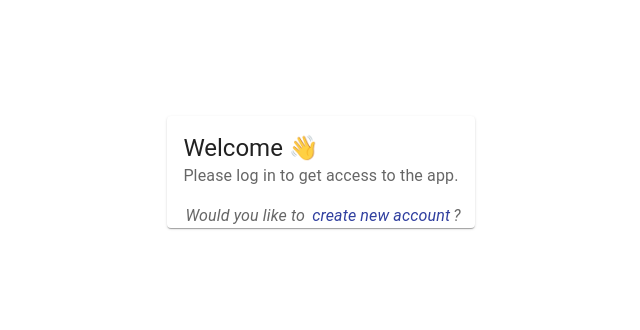
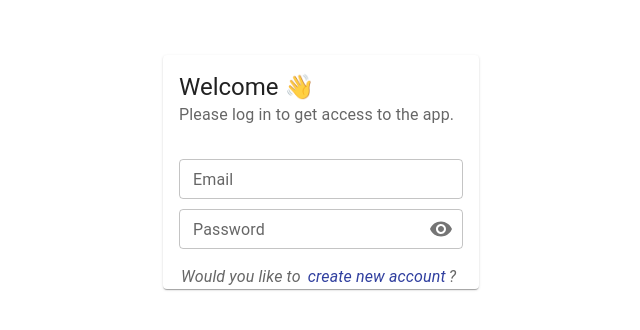
Before and after one commit to greg2012201/invoice-app-frontend, a React (Create React App) app: page /login in a window 1280 px wide. Shown: the part 228-558 px from the top of the page, without its empty margins (319-959 px from the left). Built offline with nearby package versions, Linux system fonts and the light colour scheme.

Commit message:
Add the InputFieldGroup to the form component.

```diff
--- a/src/components/LoginForm/LoginForm.tsx
+++ b/src/components/LoginForm/LoginForm.tsx
@@ -1,6 +1,8 @@
 import React, { FC, useState } from 'react';
-import { Card, CardHeader, Typography, Box } from '@mui/material';
+import { Card, CardHeader, Typography, Box, CardContent } from '@mui/material';
+
 import { Footer, FooterMessage, TextButton } from './LoginForm.styles';
+import InputFieldGroup from './InputFieldGroup';
 
 type Mode = 'login' | 'register';
 
@@ -13,12 +15,16 @@ const LoginForm: FC = () => {
             return prevState === defaultMode ? 'register' : defaultMode;
         });
     };
+
     return (
         <Card>
             <CardHeader
                 title="Welcome 👋"
                 subheader="Please log in to get access to the app."
             />
+            <CardContent>
+                <InputFieldGroup />
+            </CardContent>
             <Box sx={Footer}>
                 <Typography sx={FooterMessage}>
                     Would you like to{' '}
```
